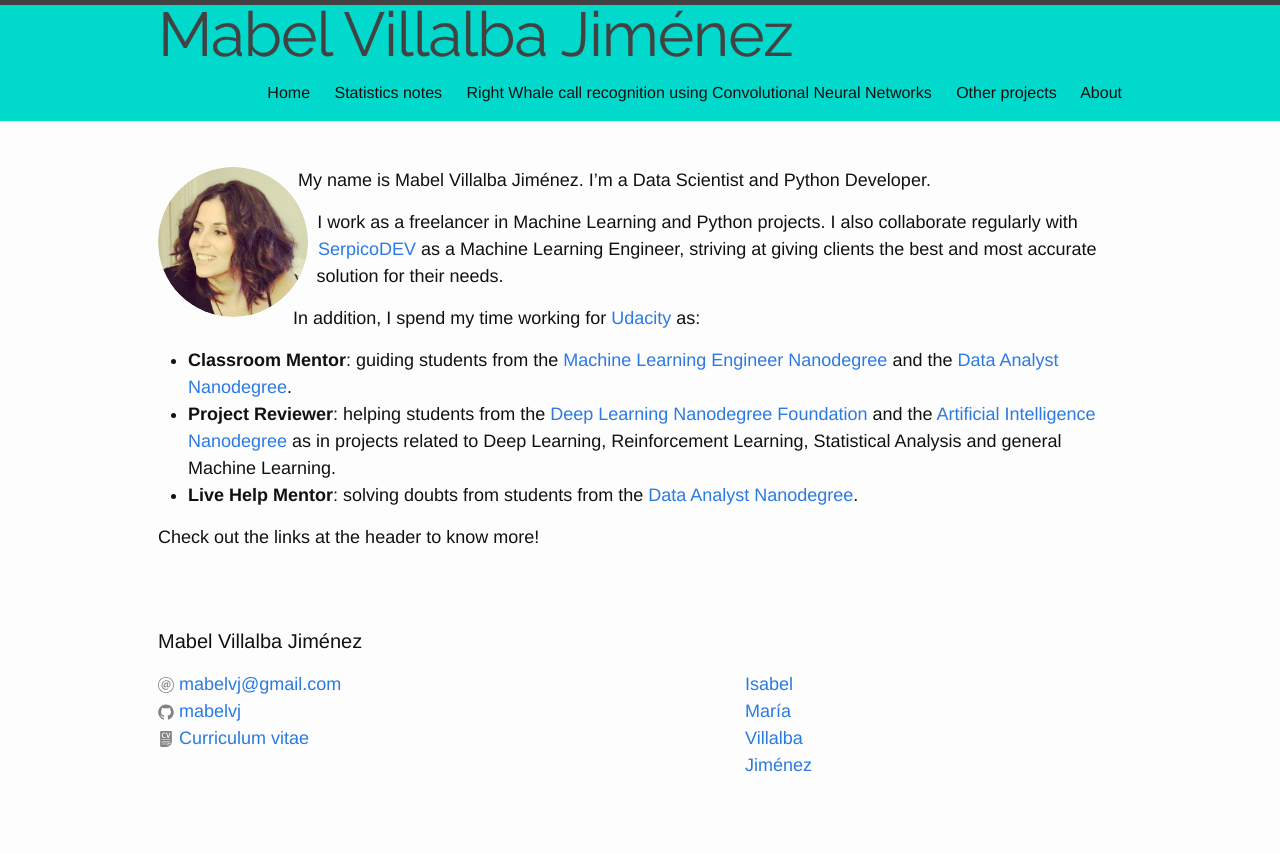
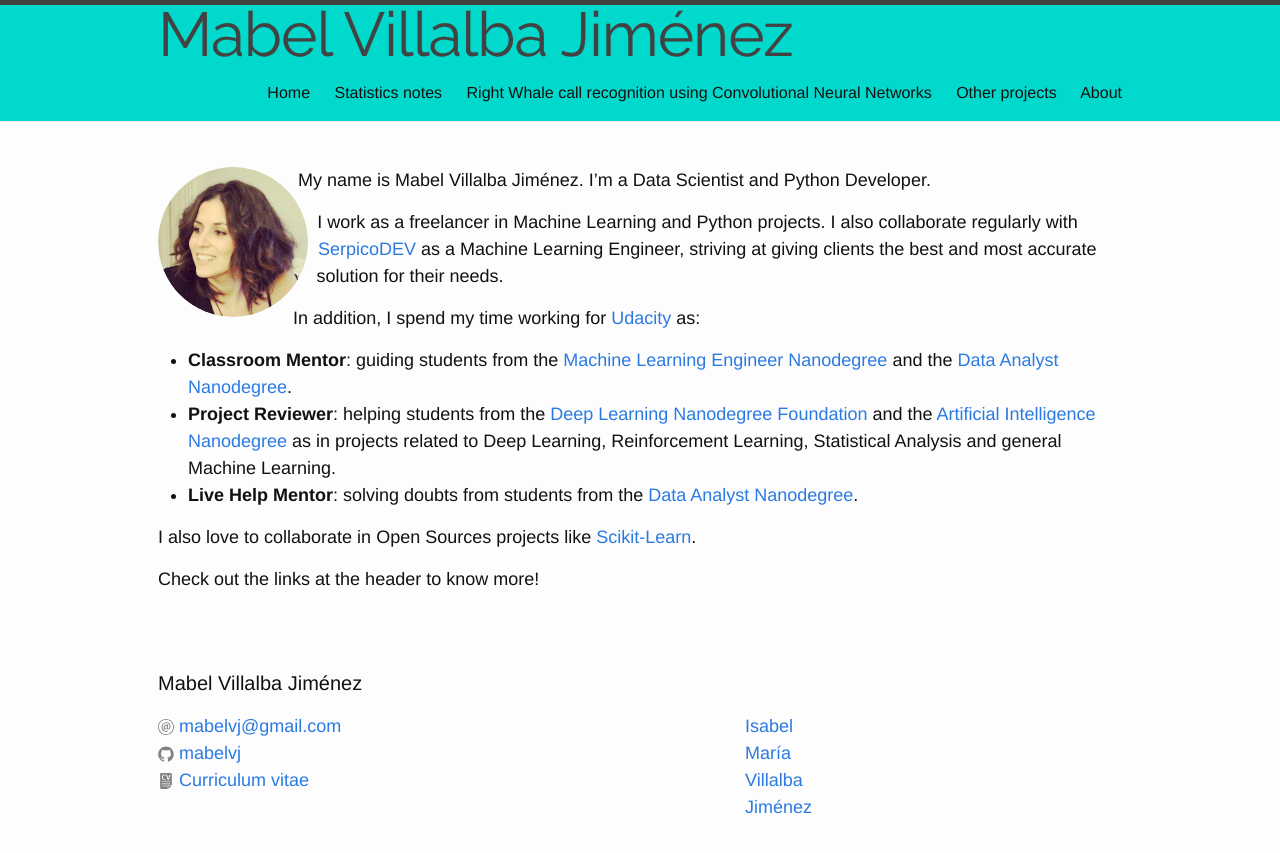
Before and after one commit to mabelvj/mabelvj.github.io, a Jekyll site: the page built from index.md, in a window 1280 px wide. Shown: the top 853 px of the page. Built offline with Jekyll 4.4.1, drawn with Linux system fonts in a browser that asks for light colours; some web fonts are replaced; Markdown is read by kramdown in place of the engine named in the settings; comment, search, counter and statistics services are not loaded.

Commit message:
Added Open Source Scikit-Learn

```diff
--- a/index.md
+++ b/index.md
@@ -38,5 +38,6 @@ In addition, I spend my time working for [Udacity](https://www.udacity.com/) as:
 - **Project Reviewer**: helping students from the [Deep Learning Nanodegree Foundation](https://www.udacity.com/course/deep-learning-nanodegree-foundation--nd101) and the [Artificial Intelligence Nanodegree](https://www.udacity.com/course/artificial-intelligence-nanodegree--nd889) as in projects related to Deep Learning, Reinforcement Learning, Statistical Analysis and general Machine Learning.
 - **Live Help Mentor**: solving doubts from students from the [Data Analyst Nanodegree](https://www.udacity.com/course/data-analyst-nanodegree--nd002).
 
+I also love to collaborate in Open Sources projects like [Scikit-Learn](ttps://github.com/mabelvj/scikit-learn).
 
 Check out the links at the header to know more!
```
